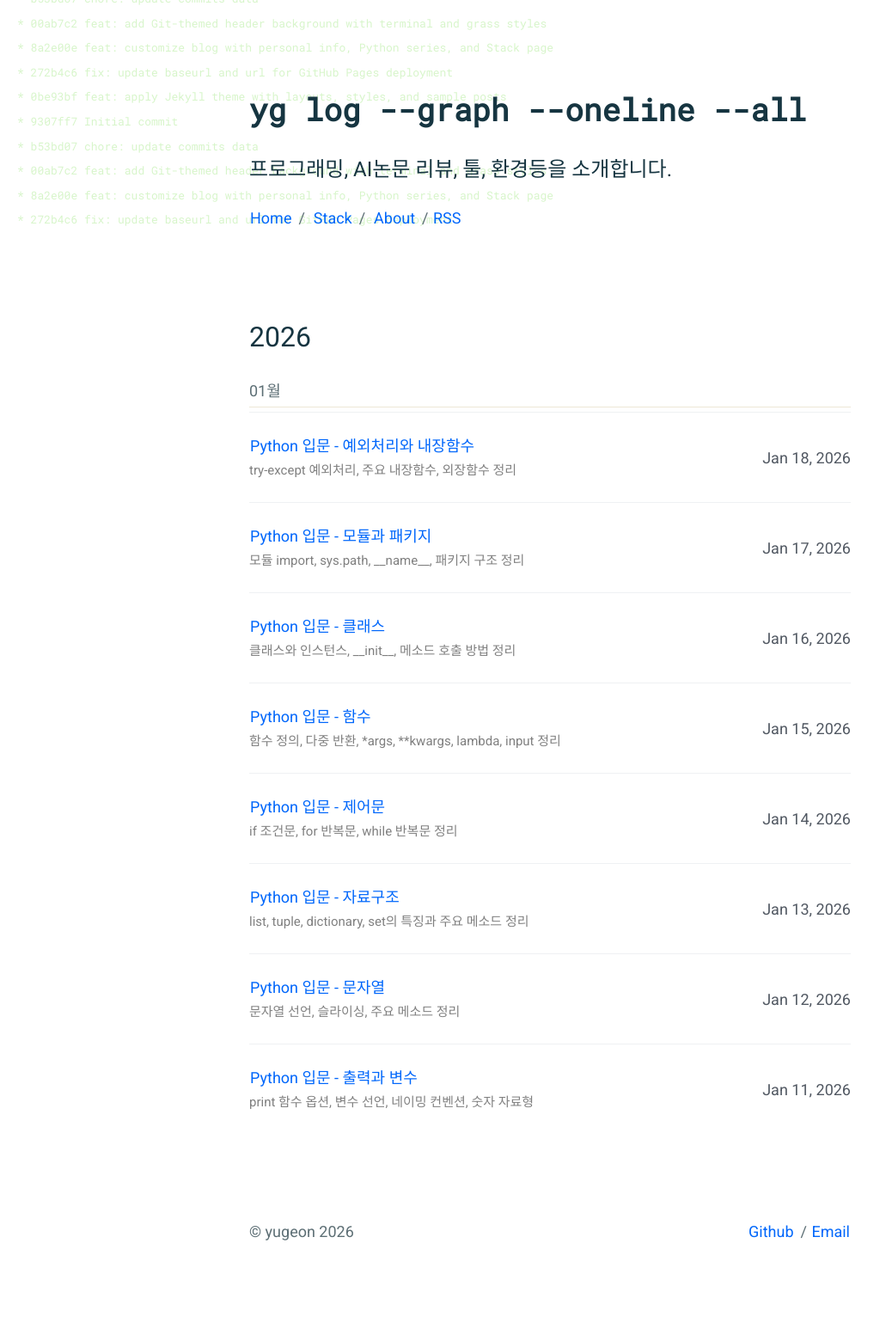
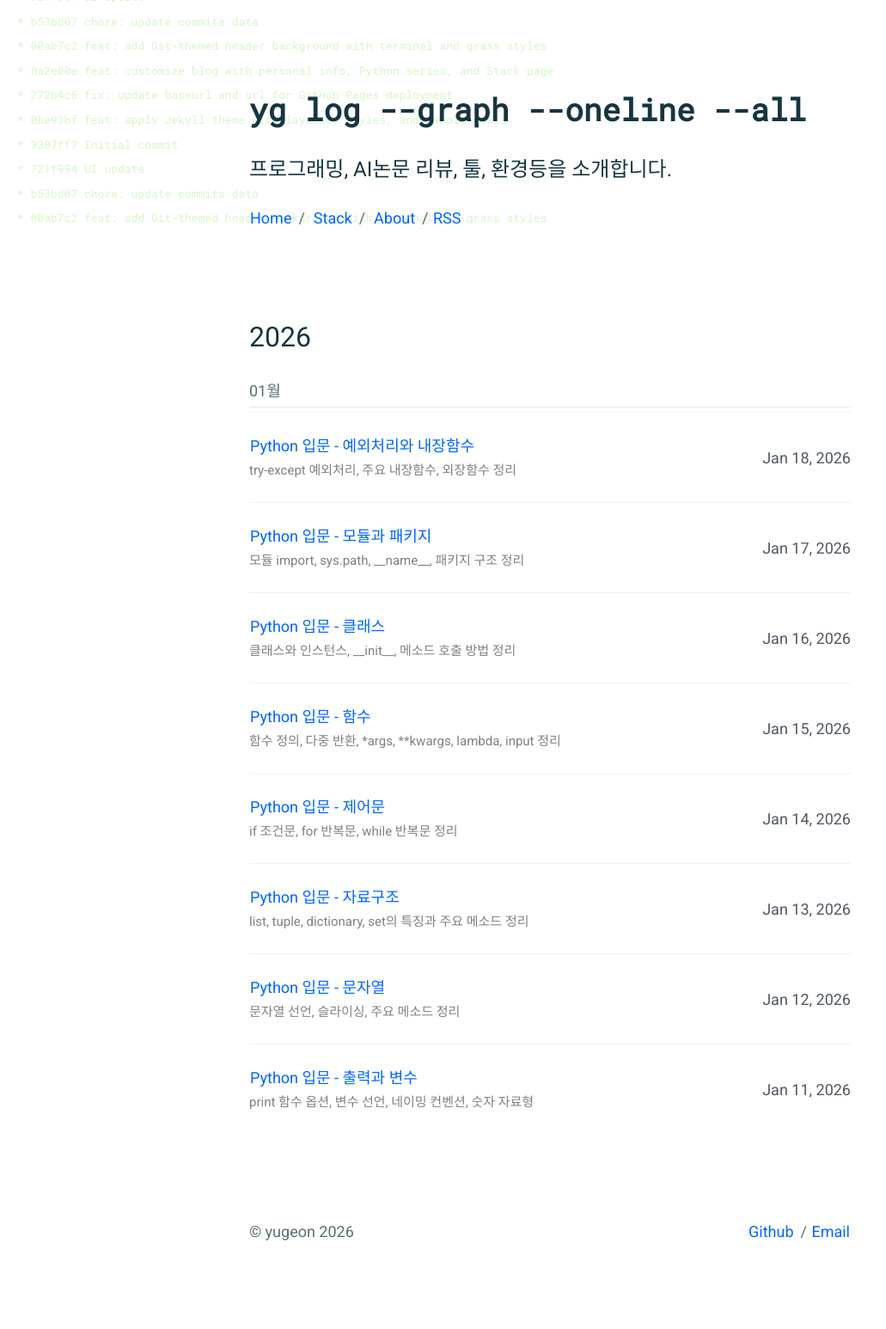
Before and after one commit to yg2127/yg2127.github.io, a Jekyll site: the page built from index.html, in a window 1280 px wide. Shown: the whole page at 86% size, without its empty margins (0-1031 px from the left). Built offline with Jekyll 4.4.1, drawn with Linux system fonts in a browser that asks for light colours.

Commit message:
chore: update commits data

```diff
--- a/_data/commits.json
+++ b/_data/commits.json
@@ -1,4 +1,7 @@
 [
+  {
+    "line": "* 721f994 UI update"
+  },
   {
     "line": "* b53bd07 chore: update commits data"
   },
```
